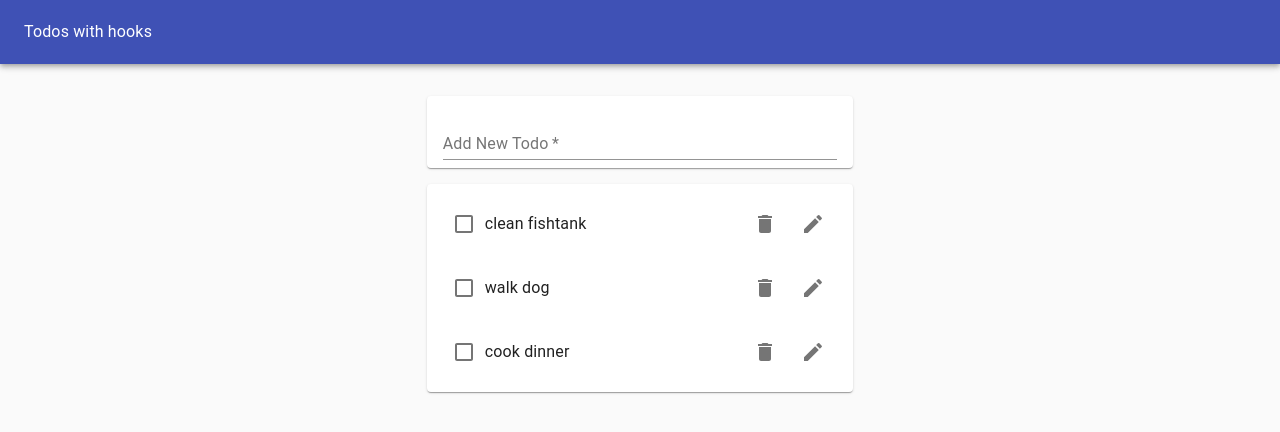
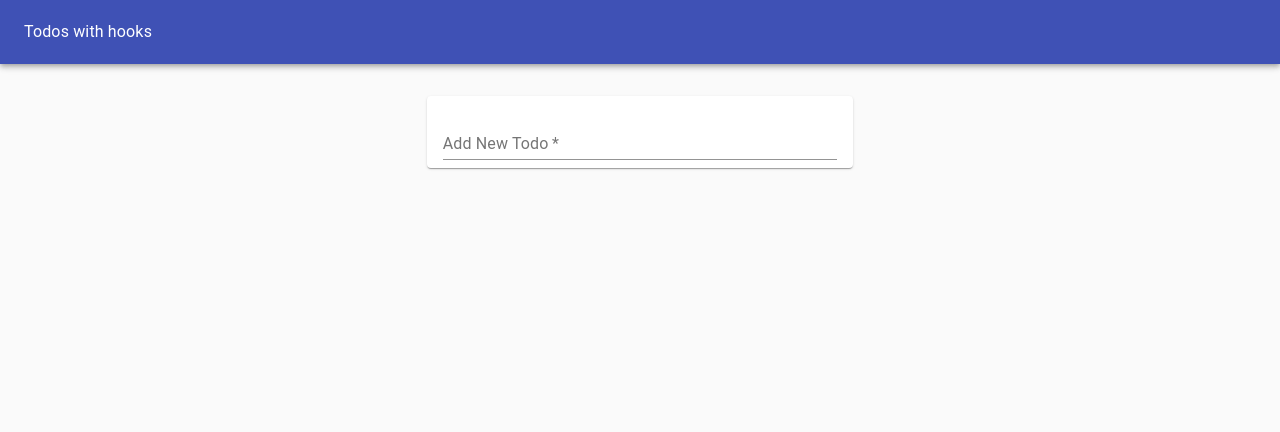
Before and after one commit to samuelgarbo/todo-hooks, a React (Create React App) app: page / in a window 1280 px wide. Shown: the top 432 px of the page. Built offline with nearby package versions, Linux system fonts and the light colour scheme.

Commit message:
Refactor todos state adding useTodoState

```diff
--- a/src/EditTodoForm.js
+++ b/src/EditTodoForm.js
@@ -7,6 +7,7 @@ function EditTodoForm(props) {
     const handleEditTodo = (evt) => {
         evt.preventDefault()
         props.editTodo(props.id, value);
+        reset();
         props.toggle()
     }
     return (
--- a/src/TodoApp.js
+++ b/src/TodoApp.js
@@ -1,4 +1,4 @@
-import React, { useState } from 'react';
+import React, { useEffect } from 'react';
 import Paper from '@material-ui/core/Paper';
 import AppBar from '@material-ui/core/AppBar';
 import Typography from '@material-ui/core/Typography';
@@ -6,42 +6,18 @@ import ToolBar from '@material-ui/core/ToolBar';
 import Grid from '@material-ui/core/Grid';
 import TodoList from './TodoList';
 import TodoForm from './TodoForm';
-import { v4 as uuid } from 'uuid';
+import useTodoState from './hooks/useTodoState';
 
 function TodoApp(props) {
-    const initialTodos = [
-        { id: uuid(), task: 'clean fishtank', completed: false },
-        { id: uuid(), task: 'walk dog', completed: false },
-        { id: uuid(), task: 'cook dinner', completed: false },
-    ]
-    const [todos, setTodos] = useState(initialTodos);
-    const addTodo = (task) => {
-        let newTodo = { id: uuid(), task: task, complete: false }
-        setTodos([...todos, newTodo])
-    }
-    const removeTodo = (id) => {
-        setTodos(todos.filter(todo => {
-            return todo.id !== id
-        }))
-    }
-    const editTodo = (todoId, todoTask) => {
-        let newTodos = todos.map(todo=>{
-            if(todo.id===todoId){
-                todo.task= todoTask;
-            }
-            return todo;
-        })
-        setTodos(newTodos)
-    }
-    const checkTodo = (id) => {
-        let newTodos = todos.map(todo=>{
-            if(todo.id===id){
-                todo.completed= !todo.completed;
-            }
-            return todo;
-        })
-        setTodos(newTodos)
-    }
+    const initialTodos =JSON.parse(window.localStorage.getItem('todos')||'[]');
+
+    const {todos, addTodo, removeTodo, editTodo, checkTodo}=useTodoState(initialTodos);
+
+    useEffect(() => {
+        window.localStorage.setItem('todos', JSON.stringify(todos))
+    },[todos])
+
+
     return (
         <Paper
             style={{ padding: 0, margin: 0, height: '100vh', backgroundColor: '#fafafa' }} elevation={0}
--- a/src/TodoList.js
+++ b/src/TodoList.js
@@ -3,24 +3,27 @@ import Paper from '@material-ui/core/Paper';
 import List from '@material-ui/core/List';
 import Divider from '@material-ui/core/Divider';
 
-
 import Todo from './Todo';
 
 function TodoList(props) {
-    const {removeTodo, checkTodo, editTodo} = props;
+    const { removeTodo, checkTodo, editTodo, todos } = props;
+    if (todos.length)
         return (
+
             <Paper>
+
                 <List>
-                {props.todos.map((todo, idx) =>
+                    {todos.map((todo, idx) =>
                         <div key={todo.id}>
-                    <Todo  todo={todo} removeTodo={removeTodo} checkTodo={checkTodo} editTodo={editTodo}/>
-
-                    {idx < todo.length-1 && <Divider/> }
+                            <Todo todo={todo} removeTodo={removeTodo} checkTodo={checkTodo} editTodo={editTodo} />
+                            {idx < todo.length - 1 && <Divider />}
                         </div>
                     )}
                 </List>
+
             </Paper>
         );
+    return null;
 }
 
 export default TodoList;
--- /dev/null
+++ b/src/hooks/useTodoState.js
@@ -0,0 +1,40 @@
+import {useState}  from 'react';
+import { v4 as uuid } from 'uuid';
+
+
+export default initialTodos => {
+
+    const [todos, setTodos] = useState(initialTodos);
+
+    return {
+        todos,
+        addTodo: (task) => {
+            let newTodo = { id: uuid(), task: task, complete: false }
+            setTodos([...todos, newTodo])
+        },
+        removeTodo: (id) => {
+            setTodos(todos.filter(todo => {
+                return todo.id !== id
+            }))
+        },
+        editTodo: (todoId, todoTask) => {
+            let newTodos = todos.map(todo=>{
+                if(todo.id===todoId){
+                    todo.task= todoTask;
+                }
+                return todo;
+            })
+            setTodos(newTodos)
+        },
+        checkTodo: (id) => {
+            let newTodos = todos.map(todo=>{
+                if(todo.id===id){
+                    todo.completed= !todo.completed;
+                }
+                return todo;
+            })
+            setTodos(newTodos)
+        }
+
+    }
+}
```
Lines whose indentation alone changed are shown as unchanged.
